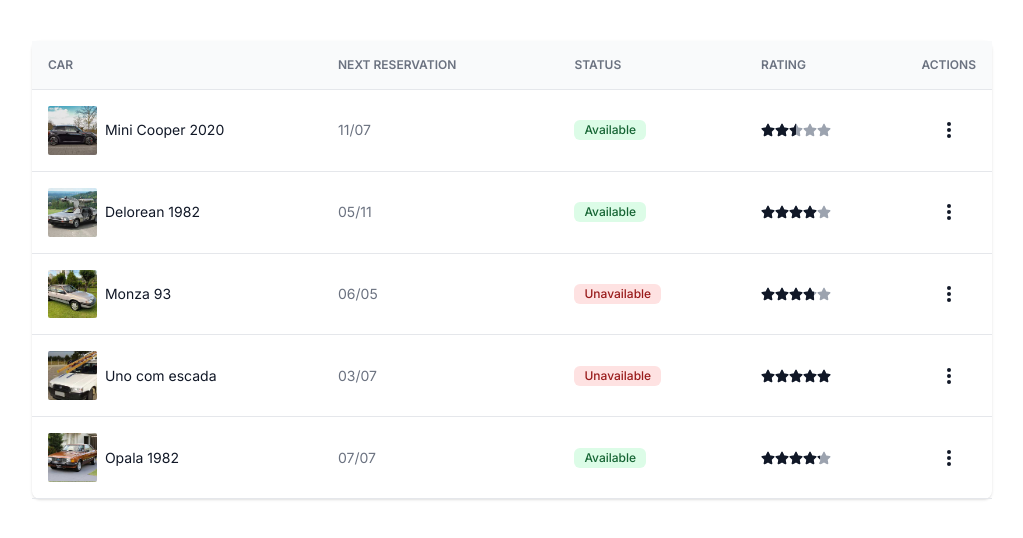
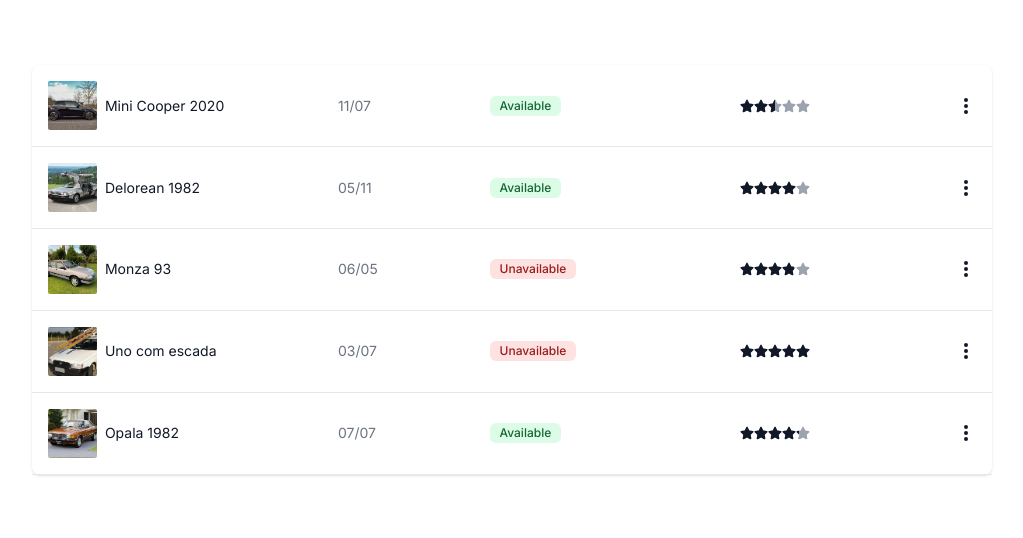
Before and after one commit to guipaex/jet-test, a Next.js app: page / in a window 1280 px wide. Shown: the part 130-668 px from the top of the page, without its empty margins (128-1151 px from the left). Built offline with nearby package versions, Linux system fonts and the light colour scheme.

Commit message:
:soap: cleaning:  remove console.logs

```diff
--- a/app/components/Table/index.tsx
+++ b/app/components/Table/index.tsx
@@ -7,12 +7,10 @@
     heads: string[];
 }
 
-export default function Table({data, heads}: TableProps){
-
-    console.log(data)
+export default function MobileTable({data, heads}: TableProps){
     return(
         <table className="shadow rounded-lg w-3/4">
-            <thead className="bg-gray-50 border-b-[1px] border-gray-200">
+            <thead className="bg-gray-50 border-b-[1px] border-gray-200 hidden">
                 <tr>
                   {heads.map((head) => {
                     return <TableHead key={head}>{head}</TableHead>
```
